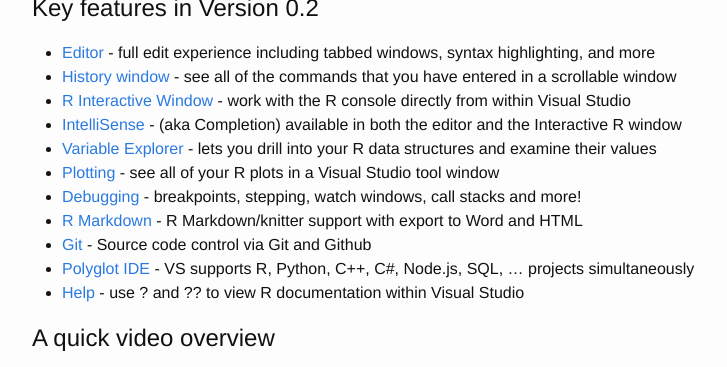
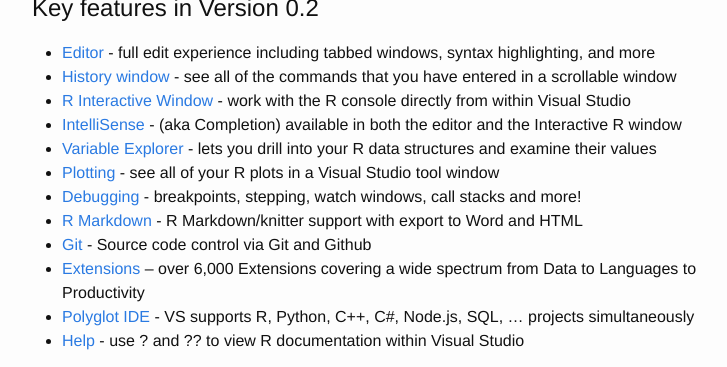
Before and after one commit to microsoft/RTVS-docs, a Jekyll site: the page built from index.md, in a window 1280 px wide and 900 px high, scrolled down 811 px, cut to the strip 0-367 px from the top of the window. Shown: the whole strip, without its empty margins (238-965 px from the left). Built offline with Jekyll 4.4.1, drawn with Linux system fonts in a browser that asks for light colours.

Commit message:
added Extensions

```diff
--- a/index.md
+++ b/index.md
@@ -22,6 +22,7 @@
 * [Debugging](debugging.html) -  breakpoints, stepping, watch windows, call stacks and more!
 * [R Markdown](rmarkdown.html) - R Markdown/knitter support with export to Word and HTML
 * [Git](git.html) - Source code control via Git and Github
+* [Extensions](extensions.html) – over 6,000 Extensions covering a wide spectrum from Data to Languages to Productivity
 * [Polyglot IDE](polyglot.html) - VS supports R, Python, C++, C#, Node.js, SQL, … projects simultaneously
 * [Help](help.html) - use ? and ?? to view R documentation within Visual Studio
 
```
